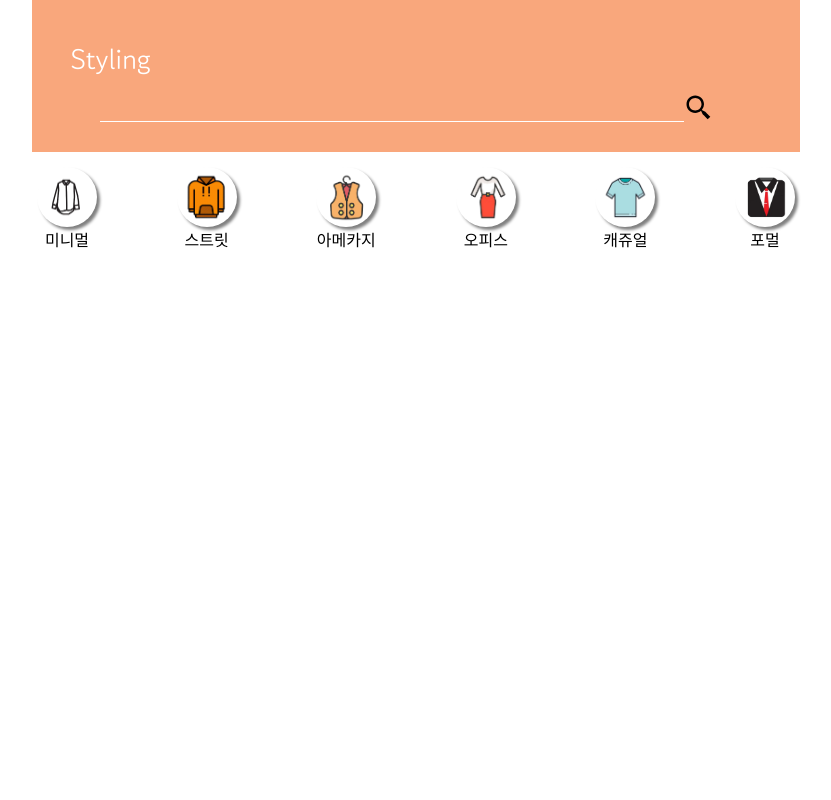
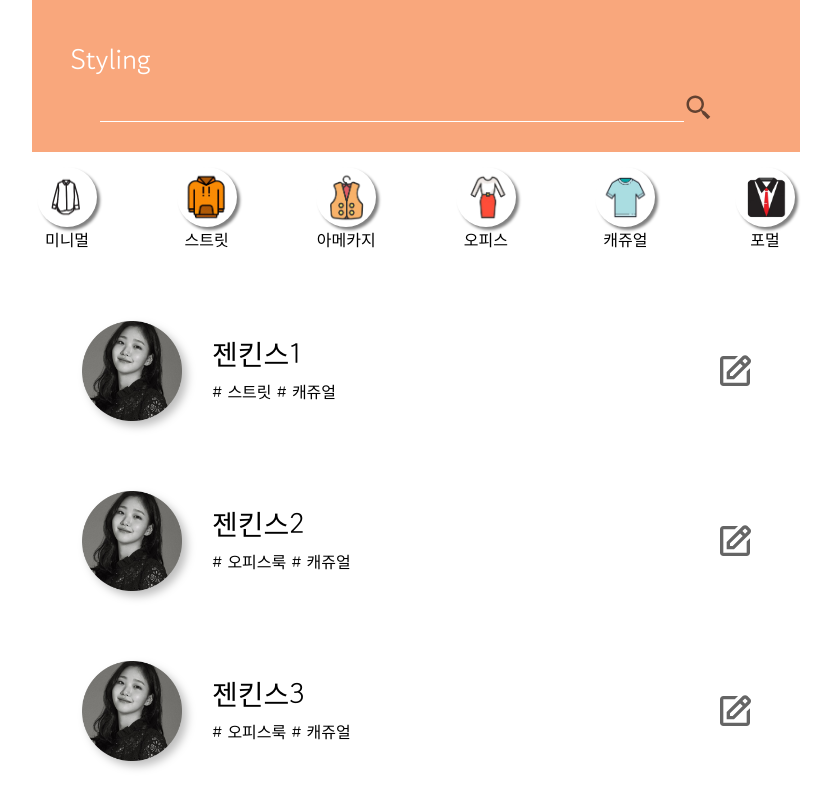
Before and after one commit to KimSeongKyu/mabcci, a React (Create React App) app in the folder frontend/mabcci/: page /styling in a window 1280 px wide. Shown: the top 800 px of the page, without its empty margins (224-1055 px from the left). Built offline with nearby package versions, Linux system fonts and the light colour scheme; a web font is replaced by a local one.

Commit message:
[S05P13C107-24] [FE-seongaeee] feat: StylingMain 페이지 맵시 리스트 디자인 구축

```diff
--- a/frontend/mabcci/src/App.css
+++ b/frontend/mabcci/src/App.css
@@ -21,6 +21,7 @@ h2,
 h3,
 h4,
 h5,
+h6,
 a {
   font-family: 'Gowun Dodum', sans-serif;
   margin: 0;
--- a/frontend/mabcci/src/Components/Pages/ServicePage/OOTD/OOTDDetail/OOTDDetail.js
+++ b/frontend/mabcci/src/Components/Pages/ServicePage/OOTD/OOTDDetail/OOTDDetail.js
@@ -1,14 +1,14 @@
 import React from 'react';
 import './OOTDDetail.css';
 import OOTDHeader from './OOTDHeader';
-import OOTDContent from './OOTDContent';
+import OOTDContentApi from './OOTDContentApi';
 import OOTDBottom from './OOTDBottom';
 
 const OOTDDetail = () => {
   return (
     <div className="container detail-container">
       <OOTDHeader />
-      <OOTDContent />
+      <OOTDContentApi />
       <OOTDBottom />
     </div>
   );
--- a/frontend/mabcci/src/Components/Pages/ServicePage/Styling/StylingMain/MabcciSearch.js
+++ b/frontend/mabcci/src/Components/Pages/ServicePage/Styling/StylingMain/MabcciSearch.js
@@ -1,5 +1,5 @@
 import React, { useState, useEffect } from 'react';
-import { BiSearchAlt2 } from 'react-icons/bi';
+import { BiSearchAlt2, BiEdit } from 'react-icons/bi';
 import MabcciSearchApi from '../../../../../API/MabcciAPI/MabcciSearchApi';
 import 미니멀 from '../../../../../Asset/Images/미니멀옷.png';
 import 스트릿 from '../../../../../Asset/Images/스트릿옷.png';
@@ -13,14 +13,29 @@ const MabcciSearch = () => {
   const [searchContent, setSearchContent] = useState('');
   const [mabcciList, setMabcciList] = useState([
     {
-      username: '젠킨스1',
-      pictuer: userphoto,
-      category: ['스트릿', '캐쥬얼'],
+      nickname: '젠킨스1',
+      picture: userphoto,
+      categories: ['스트릿', '캐쥬얼'],
     },
     {
-      username: '젠킨스2',
-      pictuer: userphoto,
-      category: ['오피스룩', '캐쥬얼'],
+      nickname: '젠킨스2',
+      picture: userphoto,
+      categories: ['오피스룩', '캐쥬얼'],
+    },
+    {
+      nickname: '젠킨스3',
+      picture: userphoto,
+      categories: ['오피스룩', '캐쥬얼'],
+    },
+    {
+      nickname: '젠킨스4',
+      picture: userphoto,
+      categories: ['오피스룩', '캐쥬얼'],
+    },
+    {
+      nickname: '젠킨스5',
+      picture: userphoto,
+      categories: ['오피스룩', '캐쥬얼'],
     },
   ]);
   const categories = [
@@ -79,7 +94,23 @@ const MabcciSearch = () => {
         ))}
       </article>
       <article className="styling-mabccilist">
-        {mabcciList.map((mabcci, index) => console.log('맵시'))}
+        {mabcciList.map(mabcci => (
+          <div className="styling-mabcci" key={mabcci.nickname}>
+            <img
+              className="styling-mabcci-photo"
+              src={mabcci.picture}
+              alt="mabcciPhoto"
+              width="100"
+            />
+            <div className="styling-mabcci-info">
+              <h3>{mabcci.nickname}</h3>
+              {mabcci.categories.map(category => (
+                <h6># {category} </h6>
+              ))}
+            </div>
+            <BiEdit className="styling-mabcci-apply" size="40" />
+          </div>
+        ))}
       </article>
     </>
   );
--- a/frontend/mabcci/src/Components/Pages/ServicePage/Styling/StylingMain/StylingMain.css
+++ b/frontend/mabcci/src/Components/Pages/ServicePage/Styling/StylingMain/StylingMain.css
@@ -26,10 +26,13 @@
 .styling-search-send {
   margin-bottom: 5px;
   cursor: pointer;
+  opacity: 0.6;
+  transition: 0.3s;
 }
 
 .styling-search-send:hover {
-  filter: drop-shadow(5px 5px 5px var(--main-color-4));
+  color: var(--main-color-1);
+  opacity: 1;
 }
 
 .styling-categories {
@@ -47,3 +50,48 @@
   flex-direction: column;
   align-items: center;
 }
+
+.styling-mabcci {
+  margin-top: 70px;
+  margin-left: 50px;
+  display: flex;
+  flex-direction: row;
+  align-items: center;
+}
+
+.styling-mabccilist {
+  margin-bottom: 100px;
+}
+
+.styling-mabcci {
+  position: relative;
+}
+
+.styling-mabcci-photo {
+  filter: drop-shadow(5px 5px 4px rgba(0, 0, 0, 0.25));
+}
+
+.styling-mabcci-info {
+  margin-left: 30px;
+}
+
+.styling-mabcci-info > h3 {
+  margin-bottom: 10px;
+}
+
+.styling-mabcci-info > h6 {
+  display: inline;
+}
+
+.styling-mabcci-apply {
+  position: absolute;
+  right: 45px;
+  cursor: pointer;
+  opacity: 0.6;
+  transition: 0.3s;
+}
+
+.styling-mabcci-apply:hover {
+  color: var(--main-color-1);
+  opacity: 1;
+}
```
